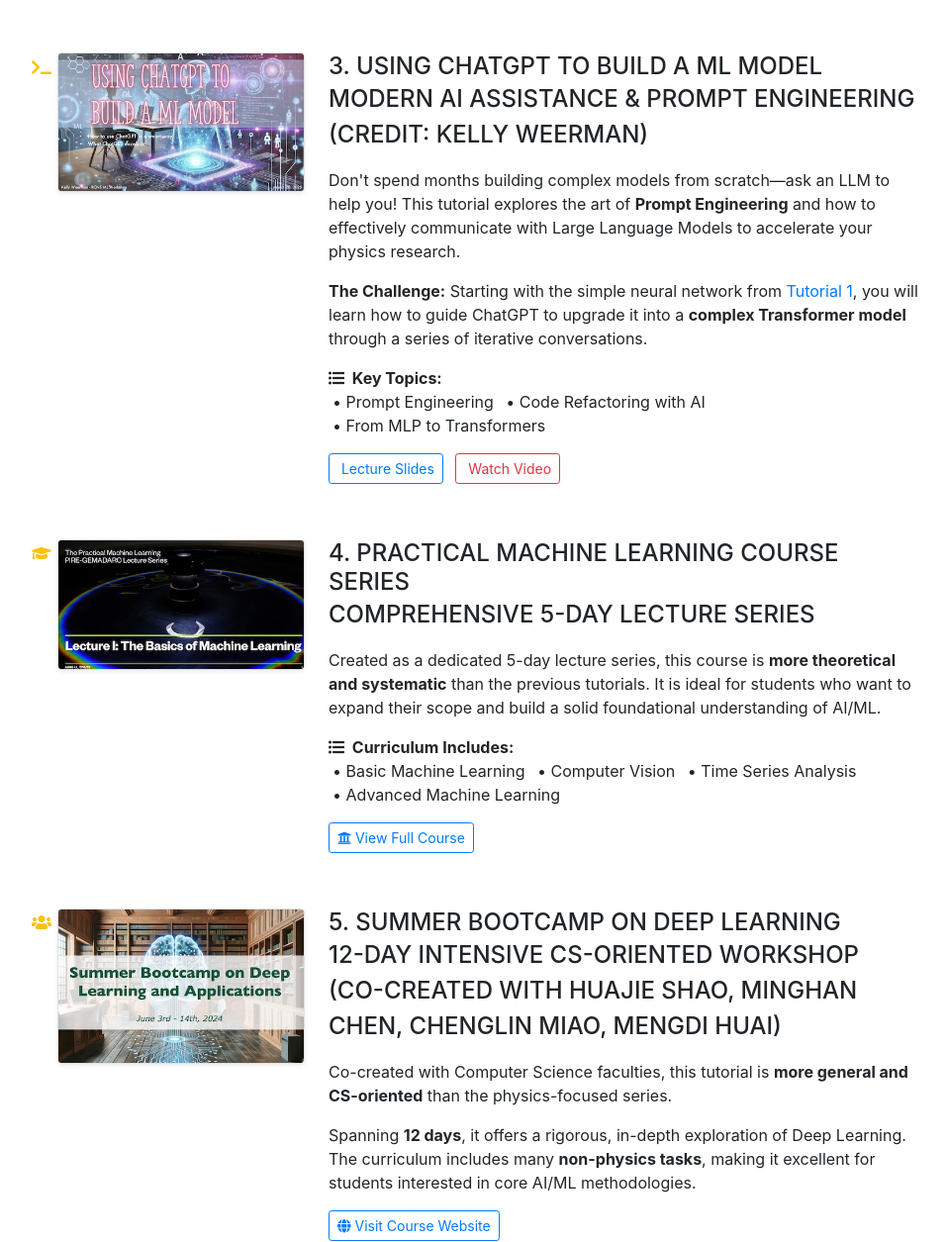
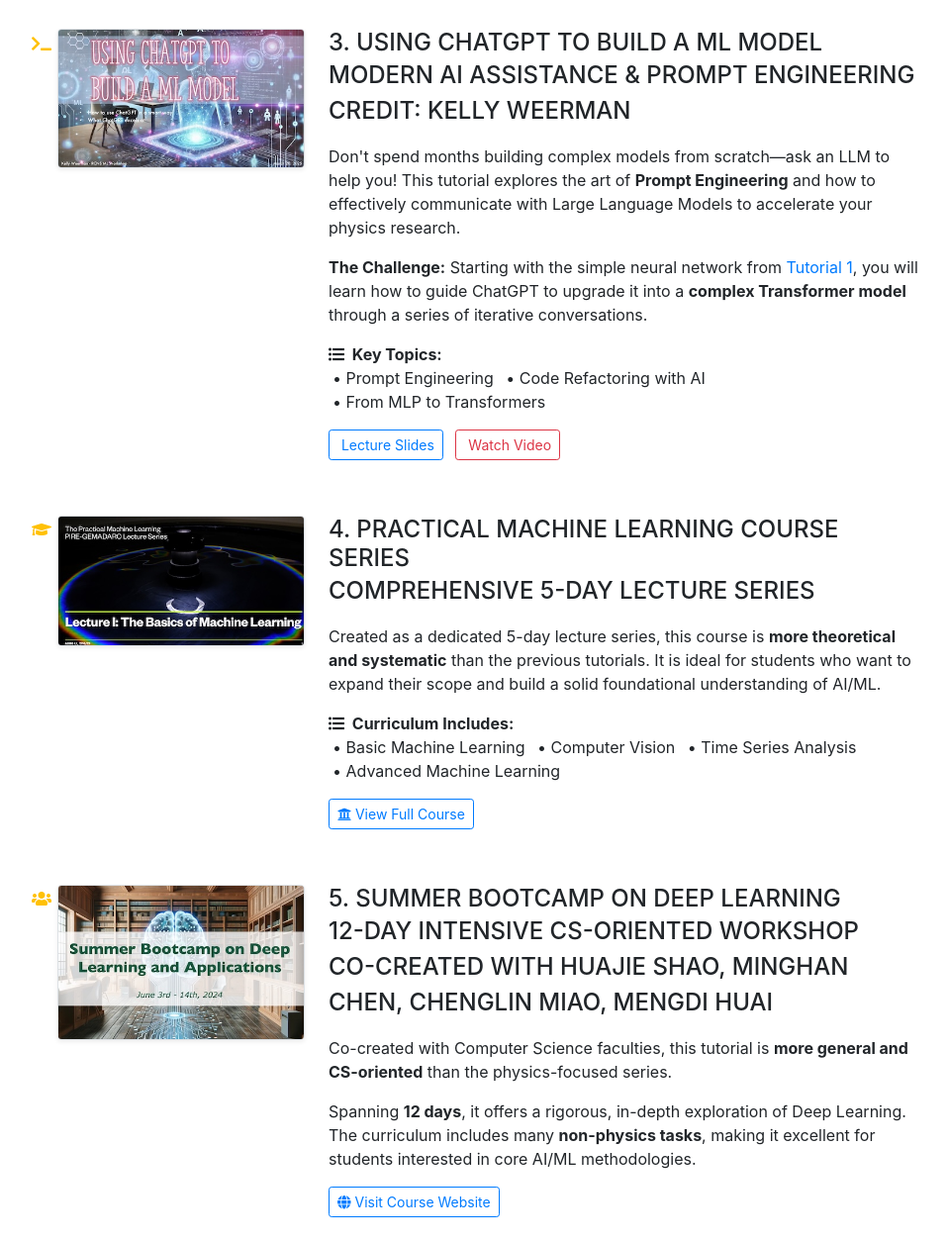
Before and after one commit to aobol/AoboLi, a website with bundled scripts: page index.html in a window 1280 px wide. Shown: the part 8777-10032 px from the top of the page at 99% size, without its empty margins (302-1260 px from the left). Built offline with nearby package versions, Linux system fonts and the light colour scheme; some icons are missing; files whose address does not match are found by name; a web font is replaced by a local one.

Commit message:
update wording

```diff
--- a/index.html
+++ b/index.html
@@ -655,7 +655,6 @@
       </section>
 
       <hr class="m-0">
----
 
 <section class="resume-section p-3 p-lg-5 d-flex flex-column" id="tutorials">
     <div class="my-auto">
@@ -856,7 +855,7 @@
                     </div>
                     <div class="resume-content mr-auto">
                         <h4 class="mb-0">3. Using ChatGPT to Build a ML Model</h4>
-                        <div class="subheading mb-3">Modern AI Assistance & Prompt Engineering (Credit: Kelly Weerman)</div>
+                        <div class="subheading mb-3">Modern AI Assistance & Prompt Engineering<br>Credit: Kelly Weerman</div>
                         <p>
                             Don't spend months building complex models from scratch—ask an LLM to help you!
                             This tutorial explores the art of <strong>Prompt Engineering</strong> and how to effectively communicate with Large Language Models to accelerate your physics research.
@@ -920,7 +919,7 @@
                     </div>
                     <div class="resume-content mr-auto">
                         <h4 class="mb-0">5. Summer Bootcamp on Deep Learning</h4>
-                        <div class="subheading mb-3">12-Day Intensive CS-Oriented Workshop (Co-created with Huajie Shao, Minghan Chen, Chenglin Miao, Mengdi Huai)</div>
+                        <div class="subheading mb-3">12-Day Intensive CS-Oriented Workshop <br>Co-created with Huajie Shao, Minghan Chen, Chenglin Miao, Mengdi Huai</div>
                         <p>
                             Co-created with Computer Science faculties, this tutorial is <strong>more general and CS-oriented</strong> than the physics-focused series.
                         </p>
@@ -939,8 +938,6 @@
         </ul>
     </div>
 </section>
-
----
 
 
       <hr class="m-0">
```
